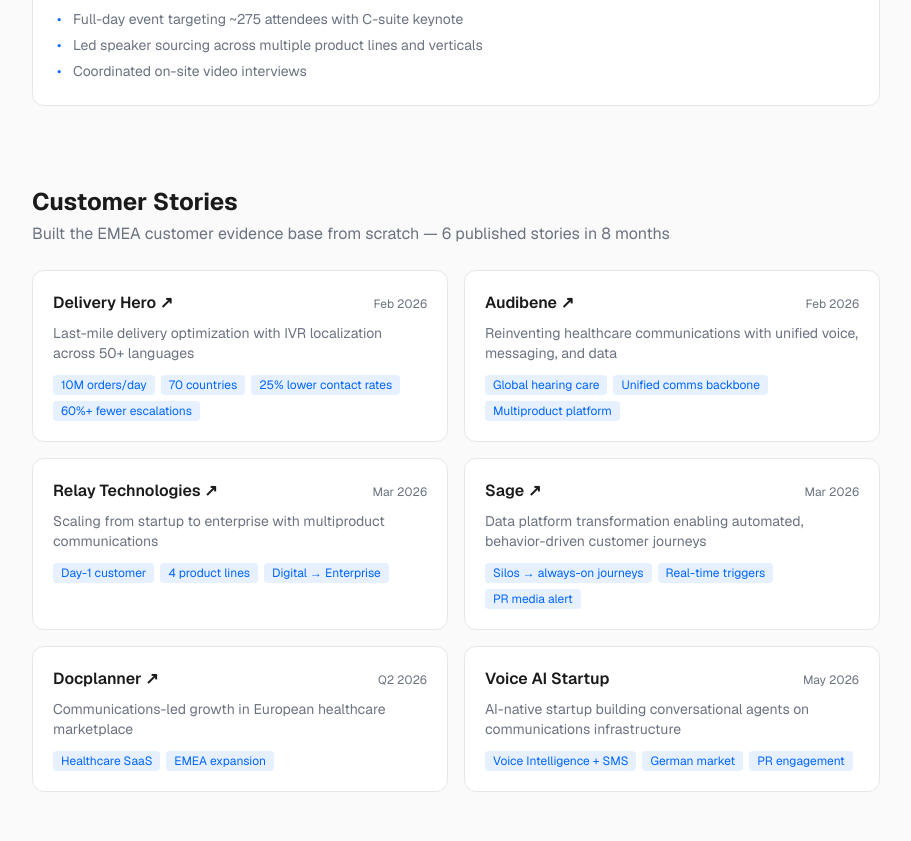
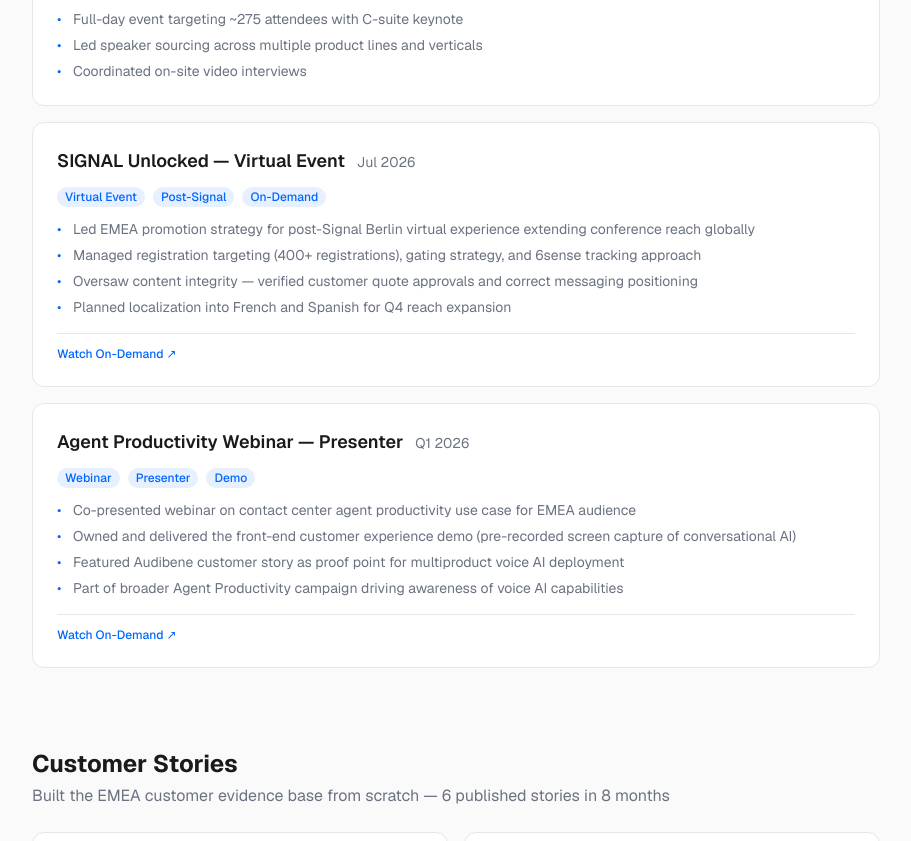
Before and after one commit to ndullur2022/pmm-portfolio, a Next.js app: page / in a window 1280 px wide. Shown: the part 1520-2361 px from the top of the page, without its empty margins (184-1095 px from the left). Built offline with nearby package versions, Linux system fonts and the light colour scheme.

Commit message:
Add SIGNAL Unlocked and Agent Productivity webinars with on-demand links

```diff
--- a/src/app/page.tsx
+++ b/src/app/page.tsx
@@ -86,6 +86,34 @@
             "Full-day event targeting ~275 attendees with C-suite keynote",
             "Led speaker sourcing across multiple product lines and verticals",
             "Coordinated on-site video interviews",
+          ]}
+        />
+        <ProjectCard
+          title="SIGNAL Unlocked — Virtual Event"
+          timeline="Jul 2026"
+          tags={["Virtual Event", "Post-Signal", "On-Demand"]}
+          bullets={[
+            "Led EMEA promotion strategy for post-Signal Berlin virtual experience extending conference reach globally",
+            "Managed registration targeting (400+ registrations), gating strategy, and 6sense tracking approach",
+            "Oversaw content integrity — verified customer quote approvals and correct messaging positioning",
+            "Planned localization into French and Spanish for Q4 reach expansion",
+          ]}
+          links={[
+            { label: "Watch On-Demand", url: "https://www.twilio.com/en-us/lp/signal-unlocked-2026" },
+          ]}
+        />
+        <ProjectCard
+          title="Agent Productivity Webinar — Presenter"
+          timeline="Q1 2026"
+          tags={["Webinar", "Presenter", "Demo"]}
+          bullets={[
+            "Co-presented webinar on contact center agent productivity use case for EMEA audience",
+            "Owned and delivered the front-end customer experience demo (pre-recorded screen capture of conversational AI)",
+            "Featured Audibene customer story as proof point for multiproduct voice AI deployment",
+            "Part of broader Agent Productivity campaign driving awareness of voice AI capabilities",
+          ]}
+          links={[
+            { label: "Watch On-Demand", url: "https://webinars.twilio.com/twilio/how-to-boost-agent-productivity" },
           ]}
         />
       </Section>
```
